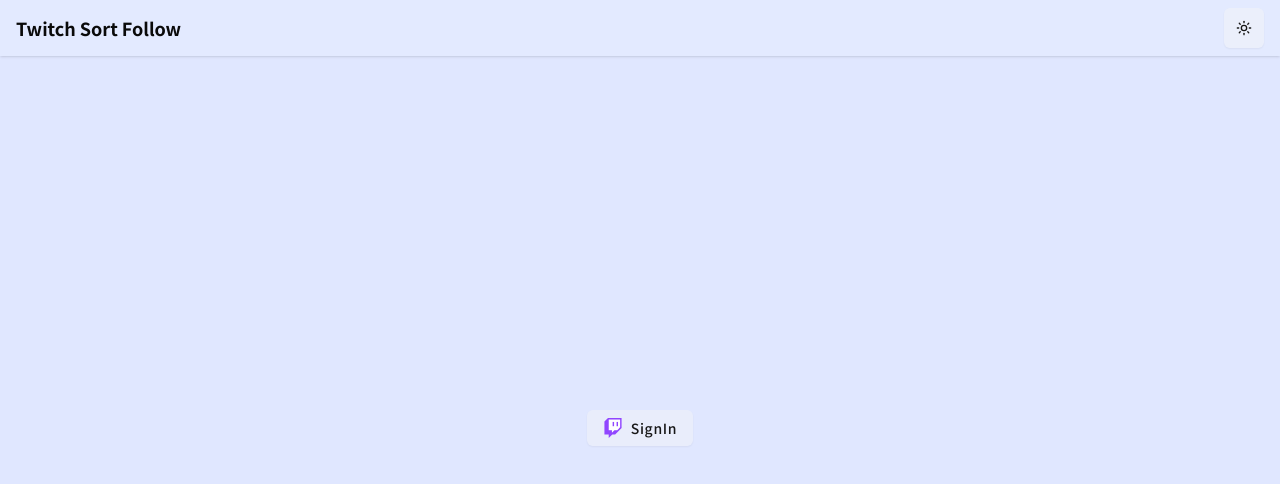
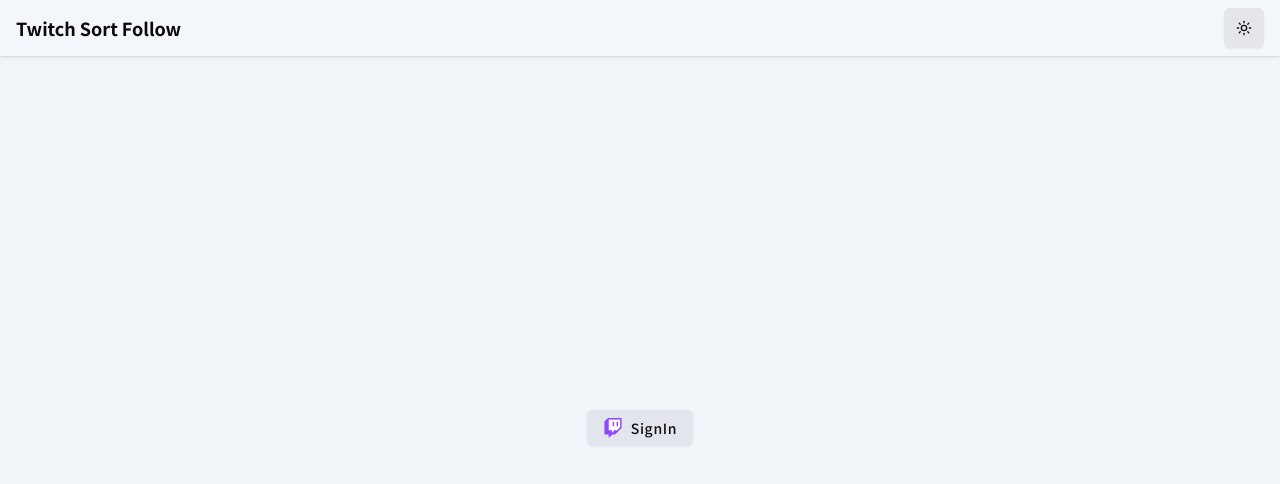
Before and after one commit to omochanocha/twitch-sort-follow, a Next.js app: page /login in a window 1280 px wide. Shown: the top 484 px of the page. Built offline with nearby package versions, Linux system fonts and the light colour scheme; no server answers.

Commit message:
色の修正

```diff
--- a/src/app/globals.css
+++ b/src/app/globals.css
@@ -12,8 +12,9 @@
     --popover-foreground: 0 0% 3.9%;
     --primary: 0 0% 9%;
     --primary-foreground: 0 0% 98%;
-    --secondary: 0 0% 96.1%;
-    --secondary-foreground: 0 0% 9%;
+    --secondary: 240 7.19% 70% / 0.22;
+    --secondary-foreground: 240 7% 6%;
+    --secondary-hover: 240 7.19% 70% / 0.38;
     --header: 0 0% 100%;
     --header-foreground: 0 0% 98%;
     --muted: 0 0% 96.1%;
@@ -39,14 +40,15 @@
   .dark {
     --background: 240 7% 6%;
     --foreground: 240 7% 94%;
-    --card: 0 0% 3.9%;
+    --card: 240 7% 16%;
     --card-foreground: 0 0% 98%;
     --popover: 240 7% 25%;
     --popover-foreground: 0 0% 98%;
     --primary: 0 0% 98%;
     --primary-foreground: 0 0% 9%;
-    --secondary: 240 7% 35%;
+    --secondary: 240 6.7% 35% / 0.38;
     --secondary-foreground: 240 7% 94%;
+    --secondary-hover: 240 6.7% 35% / 0.48;
     --header: 240 6% 10%;
     --header-foreground: 0 0% 98%;
     --muted: 0 0% 14.9%;
--- a/src/app/layout.tsx
+++ b/src/app/layout.tsx
@@ -31,7 +31,7 @@
       <html lang="ja" suppressHydrationWarning>
         <AutoRefreshSession />
         <body
-          className={`${notoSansJP.className} grid min-h-svh grid-rows-[auto_1fr] bg-indigo-100 antialiased dark:bg-background dark:text-foreground`}
+          className={`${notoSansJP.className} grid min-h-svh grid-rows-[auto_1fr] bg-slate-100 antialiased dark:bg-background dark:text-foreground`}
         >
           <ThemeProvider
             attribute="class"
--- a/src/components/ui/button.tsx
+++ b/src/components/ui/button.tsx
@@ -5,7 +5,7 @@
 import { cn } from "@/lib/utils"
 
 const buttonVariants = cva(
-  "inline-flex items-center justify-center gap-2 whitespace-nowrap rounded-md text-sm font-medium transition-colors focus-visible:outline-none focus-visible:ring-1 focus-visible:ring-ring disabled:pointer-events-none disabled:opacity-50 [&_svg]:pointer-events-none [&_svg]:size-4 [&_svg]:shrink-0",
+  "inline-flex items-center justify-center gap-2 whitespace-nowrap rounded-md text-sm font-semibold transition-colors focus-visible:outline-none focus-visible:ring-1 focus-visible:ring-ring disabled:pointer-events-none disabled:opacity-50 [&_svg]:pointer-events-none [&_svg]:size-4 [&_svg]:shrink-0",
   {
     variants: {
       variant: {
@@ -16,7 +16,7 @@
         outline:
           "border border-input bg-background shadow-sm hover:bg-accent hover:text-accent-foreground",
         secondary:
-          "bg-secondary/40 text-secondary-foreground shadow-sm hover:bg-secondary/50",
+          "bg-secondary text-secondary-foreground shadow-sm hover:bg-secondary-hover",
         ghost: "hover:bg-accent hover:text-accent-foreground",
         link: "text-primary underline-offset-4 hover:underline",
       },
--- a/tailwind.config.js
+++ b/tailwind.config.js
@@ -28,8 +28,9 @@
           foreground: 'hsl(var(--primary-foreground))',
         },
         secondary: {
-          DEFAULT: 'hsl(var(--secondary))',
+          DEFAULT: 'hsla(var(--secondary))',
           foreground: 'hsl(var(--secondary-foreground))',
+          hover: 'hsla(var(--secondary-hover))',
         },
         muted: {
           DEFAULT: 'hsl(var(--muted))',
```
